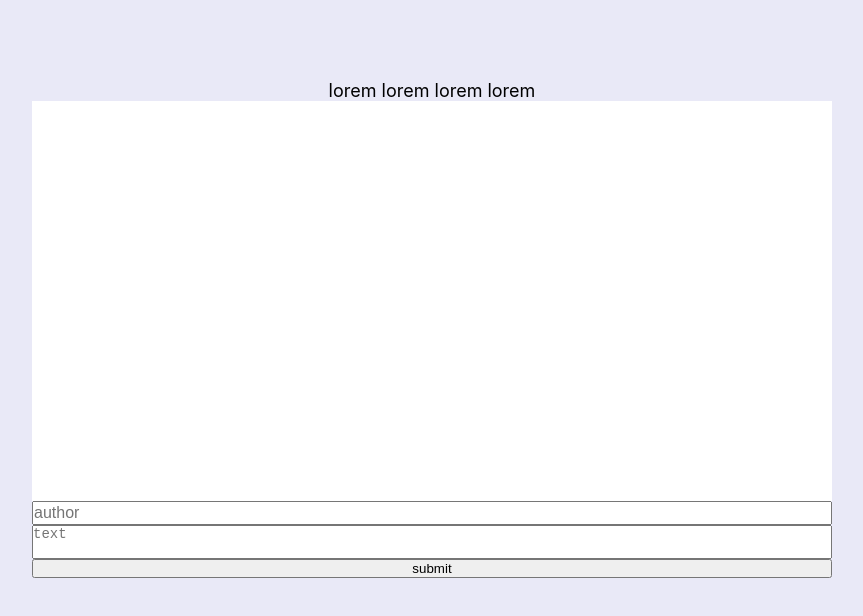
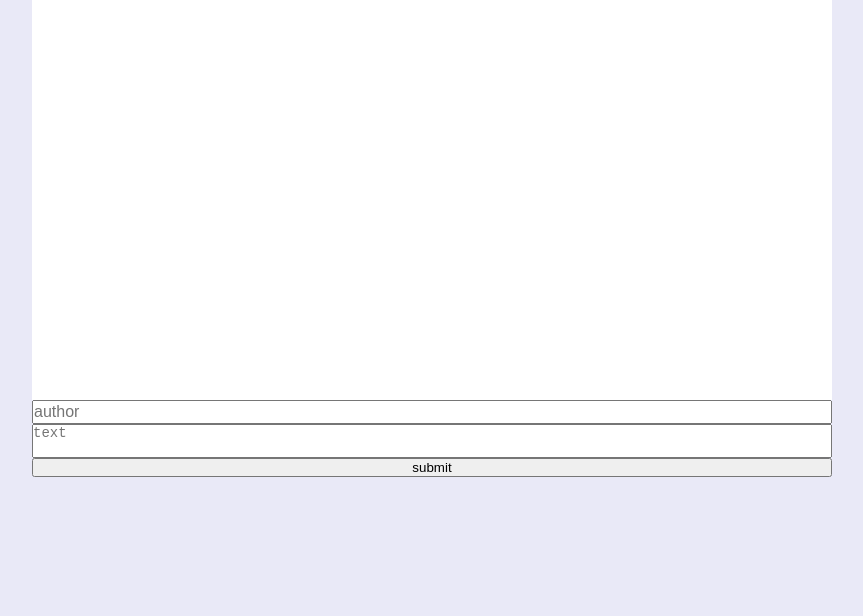
Before and after one commit to rbolshakov/react-geek, a React (Create React App) app: page / in a window 1280 px wide. Shown: the top 616 px of the page, without its empty margins (208-1071 px from the left). Built offline with nearby package versions, Linux system fonts and the light colour scheme.

Commit message:
внес коррективы в код, разбираюсь с ответом робота

```diff
--- a/src/App.js
+++ b/src/App.js
@@ -1,10 +1,8 @@
 import React, { useState } from 'react';
 import './App.css';
 import { ChatForm } from './Components/ChatForm/ChatForm';
-import { Message } from './Components/Messages/Message';
 
 export function App() {
-  const text = 'lorem lorem lorem lorem';
   const [messageList, setMessageList] = useState([]);
   const changeMessageList = (newMessage) => {
     setMessageList([...messageList, newMessage]);
@@ -25,9 +23,6 @@ export function App() {
 
   return (
     <div className="App">
-      <header>
-        <Message text={text} />
-      </header>
       <div className="chatWindow container">
         {messageList.map((el, i) => {
           return (
--- a/src/Components/Messages/Message.jsx
+++ /dev/null
@@ -1,4 +0,0 @@
-import React from 'react';
-export function Message(props) {
-  return <p className="Message">{props.text}</p>;
-}
```
